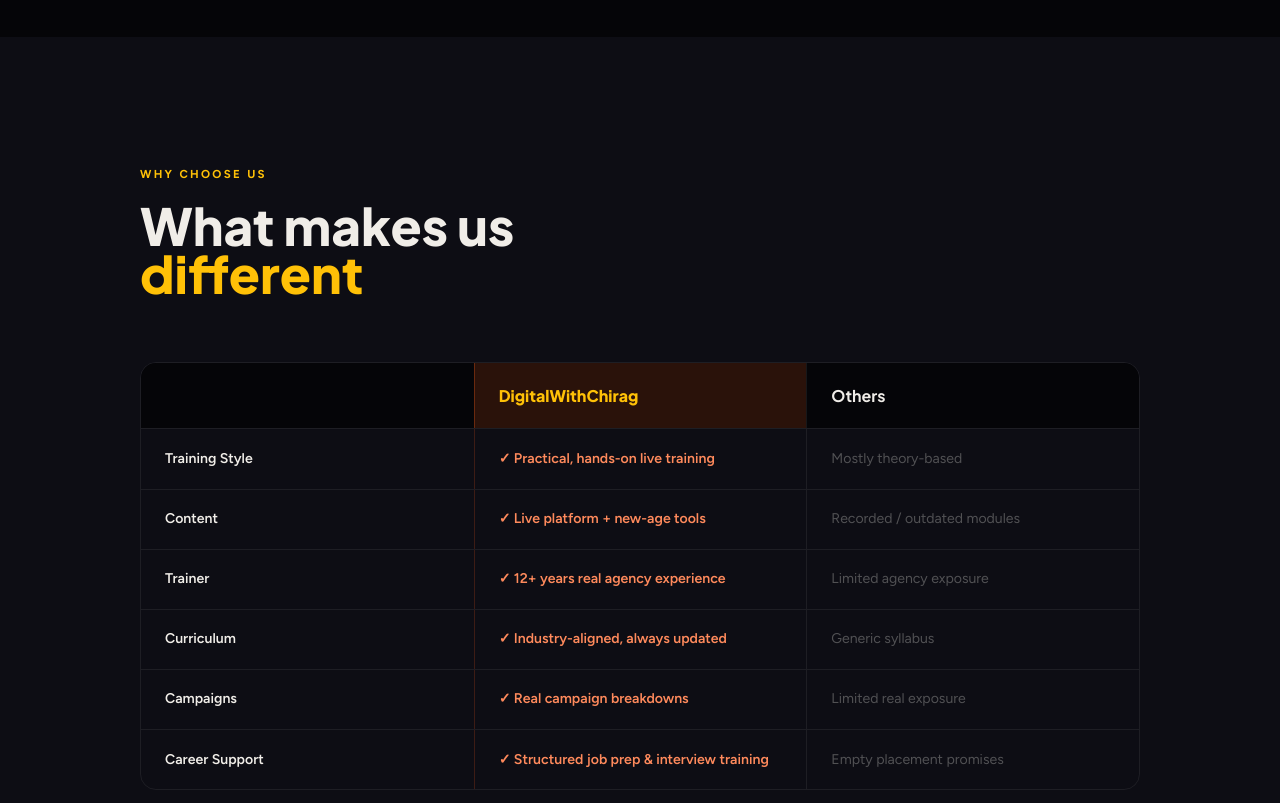
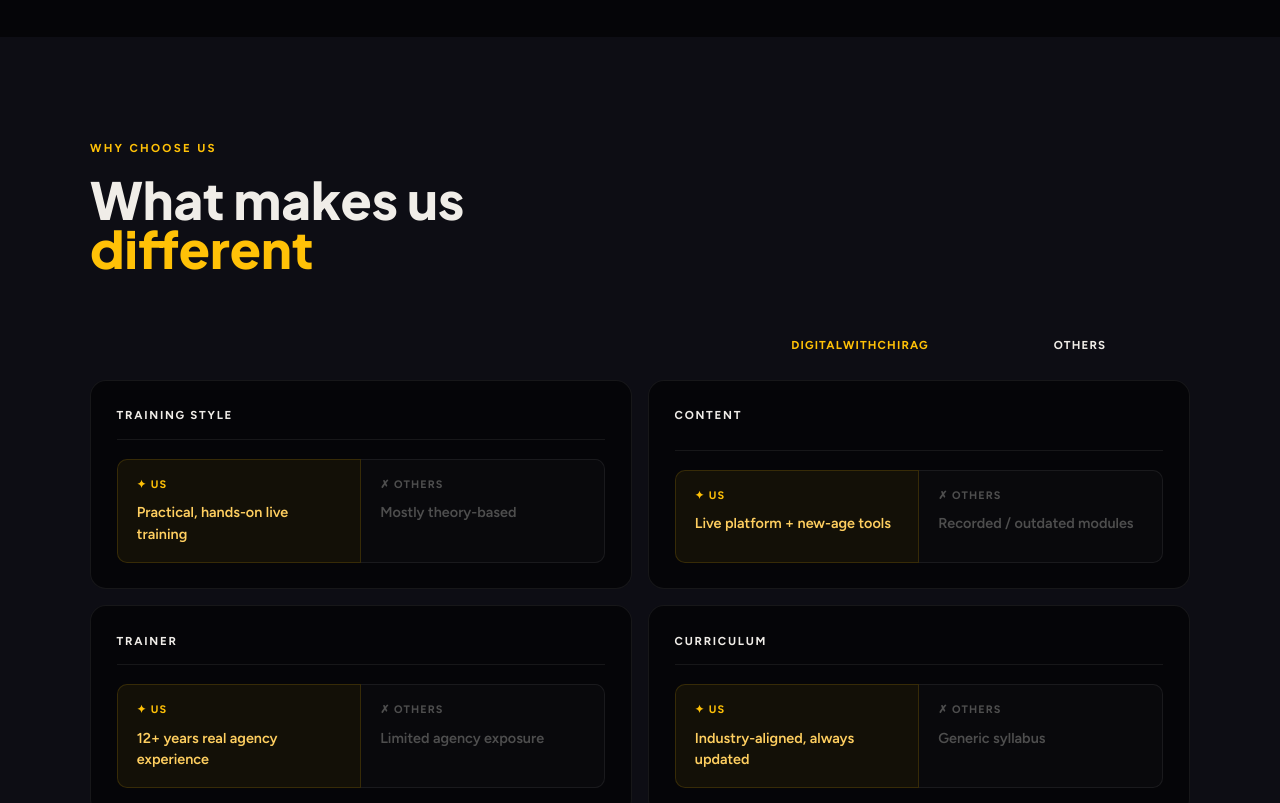
Before and after one commit to shivashankar-ux/digitalwithchirag, a React (Vite) app: page / in a window 1280 px wide. Shown: the part 3420-4223 px from the top of the page. Built offline with nearby package versions, Linux system fonts and the light colour scheme.

Commit message:
what makes us different section 2.0

```diff
--- a/src/App.jsx
+++ b/src/App.jsx
@@ -573,32 +573,92 @@
   ]
 
   return (
-    <section id="results" style={{ padding: '8rem 5vw', background: 'var(--surface)' }}>
-      <div style={{ maxWidth: '1000px', margin: '0 auto' }}>
-        <div className="reveal" style={{ marginBottom: '4rem' }}>
+    <section id="results" style={{ padding: 'clamp(4rem, 8vw, 8rem) 5vw', background: 'var(--surface)' }}>
+      <style>{`
+        .comp-card {
+          background: var(--bg);
+          border: 1px solid var(--border);
+          border-radius: 16px;
+          padding: 1.6rem;
+          display: grid;
+          grid-template-columns: 1fr 1fr;
+          gap: 0;
+          overflow: hidden;
+          transition: border-color 0.3s, transform 0.3s;
+        }
+        .comp-card:hover {
+          border-color: rgba(255,193,7,0.3);
+          transform: translateY(-3px);
+        }
+        .comp-label {
+          grid-column: 1 / -1;
+          font-size: 0.72rem;
+          font-weight: 700;
+          letter-spacing: 0.15em;
+          text-transform: uppercase;
+          color: var(--muted);
+          margin-bottom: 1.2rem;
+          padding-bottom: 0.8rem;
+          border-bottom: 1px solid var(--border);
+        }
+        .comp-us {
+          padding: 1rem 1.2rem;
+          background: rgba(255,193,7,0.06);
+          border-radius: 10px 0 0 10px;
+          border: 1px solid rgba(255,193,7,0.15);
+        }
+        .comp-them {
+          padding: 1rem 1.2rem;
+          background: rgba(255,255,255,0.02);
+          border-radius: 0 10px 10px 0;
+          border: 1px solid var(--border);
+          border-left: none;
+        }
+        .comp-col-label {
+          font-size: 0.68rem;
+          font-weight: 700;
+          letter-spacing: 0.1em;
+          text-transform: uppercase;
+          margin-bottom: 0.5rem;
+        }
+        .comp-col-text {
+          font-size: 0.9rem;
+          font-weight: 600;
+          line-height: 1.5;
+        }
+        .comp-grid {
+          display: grid;
+          grid-template-columns: repeat(auto-fill, minmax(min(100%, 440px), 1fr));
+          gap: 1rem;
+        }
+      `}</style>
+
+      <div style={{ maxWidth: '1100px', margin: '0 auto' }}>
+        <div className="reveal" style={{ marginBottom: '3.5rem' }}>
           <span style={{ fontSize: '0.72rem', fontWeight: 700, letterSpacing: '0.2em', textTransform: 'uppercase', color: 'var(--orange)', display: 'block', marginBottom: '1rem' }}>Why Choose Us</span>
           <h2 style={{ fontFamily: 'var(--font-display)', fontWeight: 800, fontSize: 'clamp(2.2rem, 4vw, 4rem)', lineHeight: 0.95 }}>
-             What makes us<br /><span style={{ color: 'var(--orange)' }}>different</span>
+            What makes us<br /><span style={{ color: 'var(--orange)' }}>different</span>
           </h2>
         </div>
 
-        <div className="reveal" style={{ borderRadius: '16px', overflow: 'hidden', border: '1px solid var(--border)' }}>
-          {/* Header */}
-          <div style={{ display: 'grid', gridTemplateColumns: '1fr 1fr 1fr', background: 'var(--bg)' }}>
-            <div style={{ padding: '1.2rem 1.5rem', fontFamily: 'var(--font-display)', fontWeight: 700, fontSize: '0.85rem', letterSpacing: '0.1em', color: 'var(--muted)', textTransform: 'uppercase' }} />
-            <div style={{ padding: '1.2rem 1.5rem', background: 'rgba(255,92,26,0.15)', borderLeft: '1px solid rgba(255,92,26,0.3)', fontFamily: 'var(--font-display)', fontWeight: 800, fontSize: '1rem', color: 'var(--orange)' }}>DigitalWithChirag</div>
-            <div style={{ padding: '1.2rem 1.5rem', borderLeft: '1px solid var(--border)', fontFamily: 'var(--font-display)', fontWeight: 700, fontSize: '1rem', color: 'var(--muted)' }}>Others</div>
-          </div>
+        {/* Column headers */}
+        <div className="reveal" style={{ display: 'grid', gridTemplateColumns: '1fr 1fr', gap: '0', maxWidth: '440px', marginBottom: '1rem', marginLeft: 'auto', marginRight: '0' }}>
+          <div style={{ textAlign: 'center', padding: '0.5rem', fontSize: '0.72rem', fontWeight: 800, letterSpacing: '0.1em', textTransform: 'uppercase', color: 'var(--orange)' }}>DigitalWithChirag</div>
+          <div style={{ textAlign: 'center', padding: '0.5rem', fontSize: '0.72rem', fontWeight: 700, letterSpacing: '0.1em', textTransform: 'uppercase', color: 'var(--muted)' }}>Others</div>
+        </div>
+
+        <div className="comp-grid reveal">
           {rows.map(([label, us, them], i) => (
-            <div key={i} data-hover style={{
-              display: 'grid', gridTemplateColumns: '1fr 1fr 1fr',
-              borderTop: '1px solid var(--border)', transition: 'background 0.2s',
-            }}
-              onMouseEnter={e => e.currentTarget.style.background = 'rgba(255,92,26,0.04)'}
-              onMouseLeave={e => e.currentTarget.style.background = 'transparent'}>
-              <div style={{ padding: '1.1rem 1.5rem', fontSize: '0.88rem', fontWeight: 600, color: 'var(--muted)' }}>{label}</div>
-              <div style={{ padding: '1.1rem 1.5rem', borderLeft: '1px solid rgba(255,92,26,0.2)', fontSize: '0.88rem', color: '#ff8a5c', fontWeight: 600 }}>{us}</div>
-              <div style={{ padding: '1.1rem 1.5rem', borderLeft: '1px solid var(--border)', fontSize: '0.88rem', color: 'rgba(240,237,232,0.3)' }}>{them}</div>
+            <div key={i} className="comp-card">
+              <div className="comp-label">{label}</div>
+              <div className="comp-us">
+                <div className="comp-col-label" style={{ color: 'var(--orange)' }}>✦ Us</div>
+                <div className="comp-col-text" style={{ color: '#ffcf60' }}>{us.replace('✓ ', '')}</div>
+              </div>
+              <div className="comp-them">
+                <div className="comp-col-label" style={{ color: 'rgba(240,237,232,0.3)' }}>✗ Others</div>
+                <div className="comp-col-text" style={{ color: 'rgba(240,237,232,0.3)' }}>{them}</div>
+              </div>
             </div>
           ))}
         </div>
@@ -606,6 +666,7 @@
     </section>
   )
 }
+
 
 /* ─── OUTCOMES ───────────────────────────────────────────────── */
 function Outcomes() {
```
